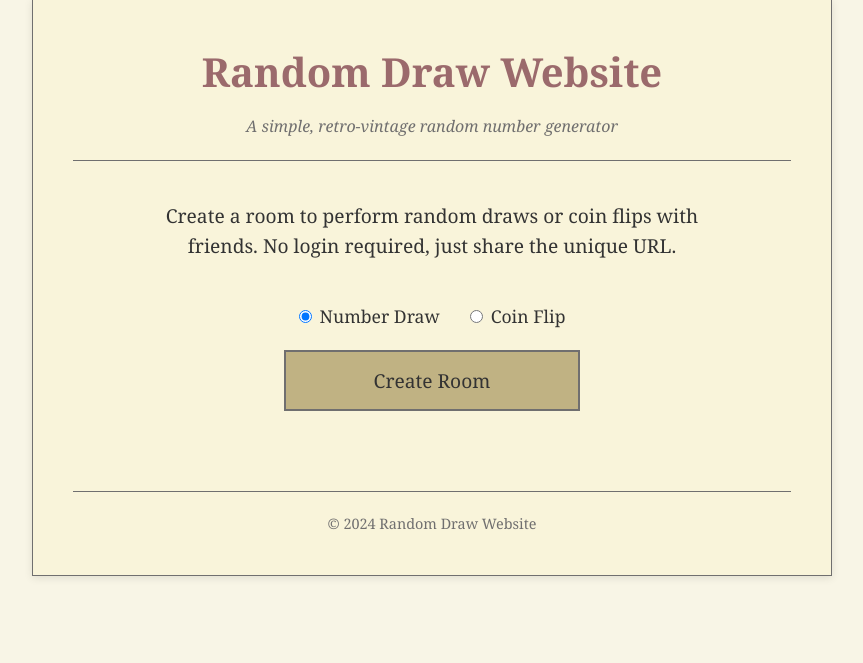
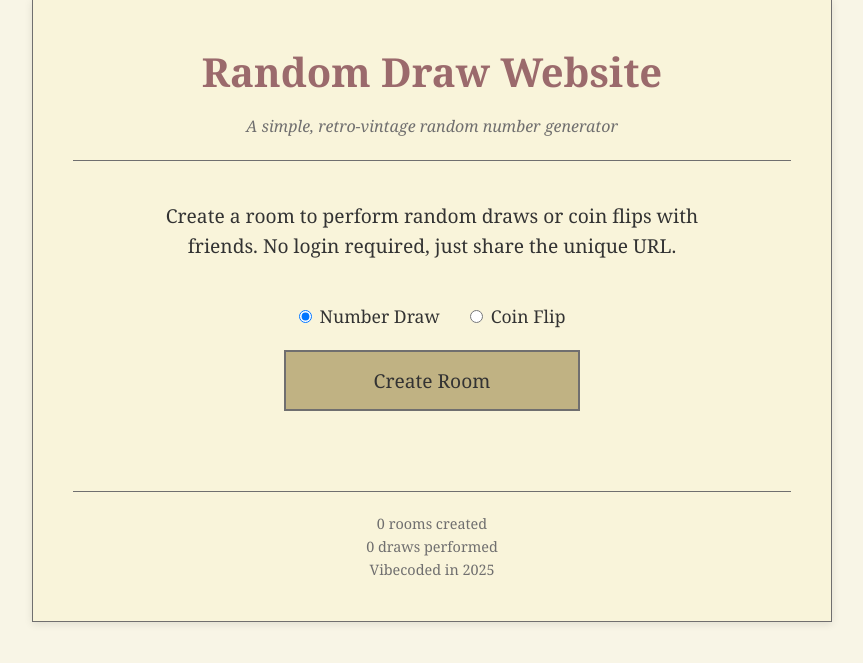
Before and after one commit to Wolbyworld/simplerandomrooms, a FastAPI app: page / in a window 1280 px wide. Shown: the part 21-684 px from the top of the page, without its empty margins (208-1071 px from the left). Run offline with FastAPI, Linux system fonts and the light colour scheme.

Commit message:
Fix counter display not updating by correcting element ID references

```diff
--- a/app/templates/index.html
+++ b/app/templates/index.html
@@ -3,8 +3,11 @@
 <head>
     <meta charset="UTF-8">
     <meta name="viewport" content="width=device-width, initial-scale=1.0">
-    <title>Random Draw Website</title>
+    <title>Random Draw - Vibecoded</title>
     <link rel="stylesheet" href="{{ url_for('static', path='css/styles.css') }}">
+    <link rel="stylesheet" href="{{ url_for('static', path='css/counter.css') }}">
+    <link rel="icon" href="{{ url_for('static', path='favicon.svg') }}" type="image/svg+xml">
+    <link rel="alternate icon" href="{{ url_for('static', path='favicon.ico') }}" type="image/x-icon">
 </head>
 <body>
     <div class="container">
@@ -34,8 +37,55 @@
             </div>
         </main>
         <footer>
-            <p>&copy; 2024 Random Draw Website</p>
+            <div class="counter-container">
+                <div class="counter">
+                    <span id="roomsCounter">0</span> rooms created
+                </div>
+                <div class="counter">
+                    <span id="drawsCounter">0</span> draws performed
+                </div>
+            </div>
+            <div class="footer-text">
+                <p>Vibecoded in 2025</p>
+            </div>
         </footer>
     </div>
+
+    <script>
+        // Function to fetch statistics and update counters
+        async function updateStats() {
+            try {
+                const response = await fetch('/api/stats');
+                const data = await response.json();
+
+                // Update room counter
+                updateCounter('roomsCounter', data.rooms_created);
+
+                // Update draws counter
+                updateCounter('drawsCounter', data.draws_performed);
+            } catch (error) {
+                console.error('Error fetching stats:', error);
+            }
+        }
+
+        // Function to update counter display
+        function updateCounter(elementId, value) {
+            const counterEl = document.getElementById(elementId);
+            counterEl.innerHTML = '';
+
+            // Convert value to string and pad with leading zeros
+            const valueStr = String(value).padStart(6, '0');
+
+            // Create digit elements
+            for (let i = 0; i < valueStr.length; i++) {
+                const digit = document.createElement('div');
+                digit.className = `stats-digit stats-digit-${valueStr[i]}`;
+                counterEl.appendChild(digit);
+            }
+        }
+
+        // Fetch stats when page loads
+        document.addEventListener('DOMContentLoaded', updateStats);
+    </script>
 </body>
 </html>
```
